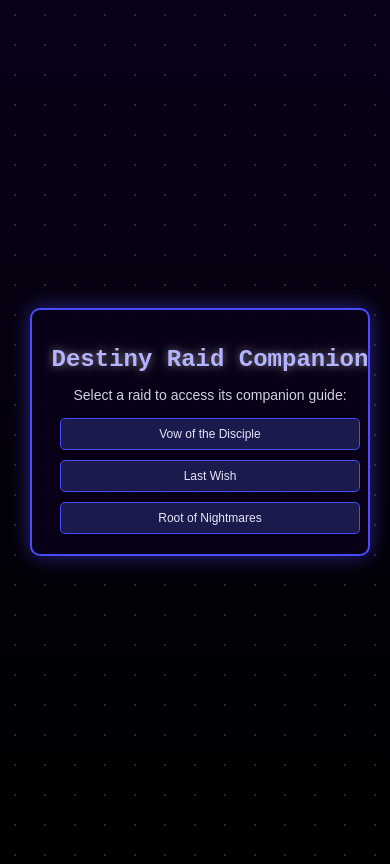
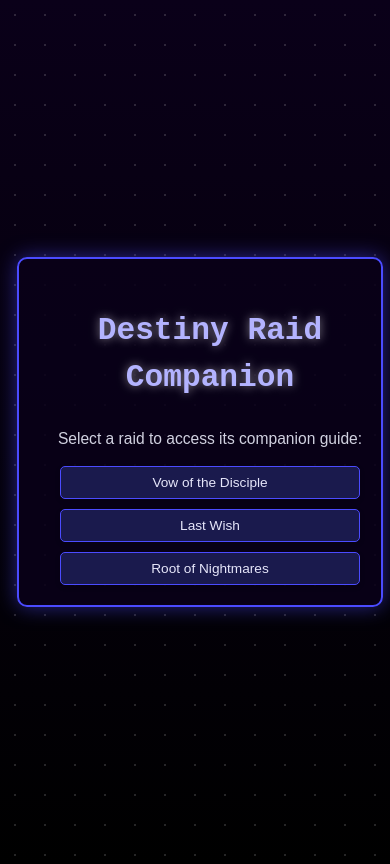
Before and after one commit to TorientalVortX/a_VowApp, a website: page public/index.html in a window 390 px wide. Drawn offline with Linux system fonts and the light colour scheme.

Commit message:
Mobile UI Improvements to Raid Selector

```diff
--- a/public/index.html
+++ b/public/index.html
@@ -1,27 +1,61 @@
-<!DOCTYPE html>
+<!doctype html>
 <html lang="en">
     <head>
-    <meta charset="UTF-8">
-    <meta name="viewport" content="width=device-width, initial-scale=1.0">
+        <meta charset="UTF-8" />
+        <meta
+            name="viewport"
+            content="width=device-width, initial-scale=1.0, maximum-scale=1.0, user-scalable=no"
+        />
+        <meta
+            name="description"
+            content="Select a Destiny 2 raid to access its companion guide for strategies and tips."
+        />
+        <meta name="theme-color" content="#0a0019" />
         <title>Destiny Raid Companion</title>
-    <link rel="stylesheet" href="./styles.css">
+        <link
+            rel="stylesheet"
+            href="./styles.css"
+            media="screen"
+            onload="this.media='all'"
+        />
+        <noscript><link rel="stylesheet" href="./styles.css" /></noscript>
     </head>
     <body>
-    <div class="container">
-        <h1>Destiny Raid Companion</h1>
-        <p>Select a raid to access its companion guide:</p>
+        <main class="container" role="navigation" aria-label="Raid Selection">
+            <h1 class="raid-title">Destiny Raid Companion</h1>
+            <p class="raid-description">
+                Select a raid to access its companion guide:
+            </p>
             <div class="raid-buttons">
-            <button class="vow-button" onclick="window.location.href='/raids/vow/'">
+                <button class="raid-button vow-button" data-raid="/raids/vow/">
                     Vow of the Disciple
                 </button>
-            <button class="last-wish-button" onclick="window.location.href='/raids/last-wish/'">
+                <button
+                    class="raid-button last-wish-button"
+                    data-raid="/raids/last-wish/"
+                >
                     Last Wish
                 </button>
-            <button class="root-nightmares-button" onclick="window.location.href='/raids/root-of-nightmares/'">
+                <button
+                    class="raid-button root-nightmares-button"
+                    data-raid="/raids/root-of-nightmares/"
+                >
                     Root of Nightmares
                 </button>
             </div>
-    </div>
-    <script src="./script.js"></script>
+        </main>
+        <script src="./script.js" type="module" defer></script>
+        <noscript>
+            <style>
+                .raid-button {
+                    pointer-events: none;
+                    opacity: 0.5;
+                }
+            </style>
+            <p class="noscript-message">
+                JavaScript is required for interactive navigation. Please enable
+                JavaScript to use this site.
+            </p>
+        </noscript>
     </body>
 </html>
--- a/public/script.js
+++ b/public/script.js
@@ -2,76 +2,120 @@
 document.addEventListener("DOMContentLoaded", () => {
     console.log("Script loaded: public/script.js");
 
-    // Function to detect mobile devices (screen width ≤480px or user agent check)
-    function isMobile() {
-        return (
-            window.innerWidth <= 480 ||
-            /Mobi|Android|iPhone|iPad|iPod|BlackBerry|IEMobile|Opera Mini/i.test(
-                navigator.userAgent,
-            )
+    // Handle raid button navigation with event delegation
+    const raidButtons = document.querySelector(".raid-buttons");
+    raidButtons.addEventListener("click", (e) => {
+        const button = e.target.closest(".raid-button");
+        if (button) {
+            const raidPath = button.getAttribute("data-raid");
+            if (raidPath) {
+                window.location.href = raidPath;
+            } else {
+                console.error(
+                    "No data-raid attribute found on button:",
+                    button,
+                );
+            }
+        }
+    });
+
+    // Detect mobile devices (screen width ≤480px or user agent)
+    const isMobile = () =>
+        window.innerWidth <= 480 ||
+        /Mobi|Android|iPhone|iPad|iPod|BlackBerry|IEMobile|Opera Mini/i.test(
+            navigator.userAgent,
         );
-    }
 
-    // Function to hide scrollbar on mobile but keep scrolling
-    function hideScrollbarOnMobile() {
+    // Hide scrollbar on mobile but maintain scrolling without affecting layout
+    const hideScrollbarOnMobile = () => {
         if (isMobile()) {
             console.log("Hiding scrollbar on mobile device");
-            document.body.style.overflow = "auto"; // Ensure scrolling is enabled
-            document.body.style.paddingRight = "0"; // Reset any padding from CSS
-            document.body.style.marginRight = "0"; // Reset any margin from CSS
+            const body = document.body;
+            const container = document.querySelector(".container");
 
-            // Use a wrapper or transform approach to hide scrollbar
-            document.body.style.position = "relative";
-            document.body.style.paddingRight = "17px"; // Compensate for hidden scrollbar width (approximate for mobile)
-            document.body.style.transform = "translateZ(0)";
-            document.body.style.webkitTransform = "translateZ(0)";
+            // Apply styles to hide scrollbar while keeping scrolling and preventing layout shifts
+            body.style.overflow = "auto";
+            body.style.paddingRight = "0"; // Reset to avoid text misalignment
+            body.style.marginRight = "0"; // Reset to prevent layout shifts
+            body.style.position = "relative";
+            body.style.transform = "translateZ(0)";
+            body.style.webkitTransform = "translateZ(0)";
+            body.style.scrollbarWidth = "none";
+            body.style.msOverflowStyle = "none";
+            body.style.WebkitOverflowScrolling = "touch";
+            body.style.WebkitScrollbarWidth = "none";
 
-            // Optional: Use a wrapper div if needed for complex layouts
-            const container = document.querySelector(".container");
             if (container) {
-                container.style.overflowY = "auto"; // Ensure container can scroll
+                container.style.overflowY = "auto";
                 container.style.paddingRight = "0"; // Reset padding
-                container.style.marginRight = "-17px"; // Offset to hide scrollbar
+                container.style.marginRight = "0"; // Reset margin to prevent misalignment
                 container.style.transform = "translateZ(0)";
                 container.style.webkitTransform = "translateZ(0)";
+                container.style.scrollbarWidth = "none";
+                container.style.msOverflowStyle = "none";
+                container.style.WebkitOverflowScrolling = "touch";
+                container.style.WebkitScrollbar = "none";
             }
+
+            // Handle touch scrolling for smooth behavior
+            let touchStartY = 0;
+            body.addEventListener(
+                "touchstart",
+                (e) => {
+                    touchStartY = e.touches[0].clientY;
+                },
+                { passive: true },
+            );
+
+            body.addEventListener(
+                "touchmove",
+                (e) => {
+                    const touchCurrentY = e.touches[0].clientY;
+                    const deltaY = touchStartY - touchCurrentY;
+                    body.scrollTop += deltaY;
+                    touchStartY = touchCurrentY;
+                    e.preventDefault(); // Prevent default scrolling if needed
+                },
+                { passive: false },
+            );
         } else {
             console.log("Desktop/tablet detected, keeping default scrollbar");
-            document.body.style.overflow = "auto";
-            document.body.style.paddingRight = "0";
-            document.body.style.marginRight = "0";
-            document.body.style.position = "";
-            document.body.style.transform = "";
-            document.body.style.webkitTransform = "";
+            const body = document.body;
+            const container = document.querySelector(".container");
 
-            const container = document.querySelector(".container");
+            // Reset styles for desktop
+            body.style.overflow = "auto";
+            body.style.paddingRight = "0";
+            body.style.marginRight = "0";
+            body.style.position = "";
+            body.style.transform = "";
+            body.style.webkitTransform = "";
+            body.style.scrollbarWidth = "";
+            body.style.msOverflowStyle = "";
+            body.style.WebkitOverflowScrolling = "";
+            body.style.WebkitScrollbarWidth = "";
+
             if (container) {
                 container.style.overflowY = "auto";
                 container.style.paddingRight = "0";
                 container.style.marginRight = "0";
                 container.style.transform = "";
                 container.style.webkitTransform = "";
+                container.style.scrollbarWidth = "";
+                container.style.msOverflowStyle = "";
+                container.style.WebkitOverflowScrolling = "";
+                container.style.WebkitScrollbar = "";
             }
         }
-    }
+    };
 
-    // Apply scrollbar hiding on load and resize
+    // Apply scrollbar hiding on load, resize, and orientation change
     hideScrollbarOnMobile();
     window.addEventListener("resize", hideScrollbarOnMobile);
+    window.addEventListener("orientationchange", hideScrollbarOnMobile);
 
-    // Handle touch events to ensure smooth scrolling
-    let touchStartY = 0;
-    document.body.addEventListener("touchstart", (e) => {
-        touchStartY = e.touches[0].clientY;
-    });
-
-    document.body.addEventListener("touchmove", (e) => {
-        if (isMobile()) {
-            const touchCurrentY = e.touches[0].clientY;
-            const deltaY = touchStartY - touchCurrentY;
-            document.body.scrollTop += deltaY;
-            touchStartY = touchCurrentY;
-            e.preventDefault(); // Prevent default scrolling behavior if needed
-        }
-    });
+    // Fallback to ensure no scrollbar appears on initial load
+    if (isMobile()) {
+        hideScrollbarOnMobile();
+    }
 });
--- a/public/styles.css
+++ b/public/styles.css
@@ -1,66 +1,217 @@
+:root {
+    --background-dark: #0a0019;
+    --background-gradient: linear-gradient(to bottom, rgba(10, 0, 25, 0.9), rgba(0, 0, 0, 1));
+    --text-light: #e6e6fa;
+    --text-subtle: #d1d1e0;
+    --border-purple: #4b4bff;
+    --shadow-purple: rgba(75, 75, 255, 0.5);
+    --button-dark: #1a1a4d;
+    --vow-hover: #ff3333;
+    --last-wish-hover: #b8860b;
+    --root-nightmares-hover: #ff8c00;
+    --dot-pattern-size: 30px;
+    --transition-speed: 0.2s;
+    --font-size-base: 1rem;
+    /* 16px */
+    --font-size-mobile: 0.875rem;
+    /* 14px */
+    --font-size-small: 0.75rem;
+    /* 12px */
+}
+
 body {
     font-family: 'Arial', sans-serif;
-    background: #0a0019; /* Deep purple base, matching Destiny’s dark theme */
-    color: #e6e6fa; /* Lavender text for contrast, tying to Last Wish purple */
+    background: var(--background-dark);
+    color: var(--text-light);
     margin: 0;
-    padding: 20px;
-    display: flex;
-    justify-content: center;
-    align-items: center;
+    padding: 1.25rem;
+    /* 20px */
     min-height: 100vh;
+    display: grid;
+    place-items: center;
+    /* Modern centering with CSS Grid */
     background-image: radial-gradient(circle, rgba(255, 255, 255, 0.15) 1px, transparent 1px),
-                     linear-gradient(to bottom, rgba(10, 0, 25, 0.9), rgba(0, 0, 0, 1));
-    background-size: 30px 30px, 100% 100%;
-    overflow-y: auto; /* Ensure body can scroll if needed */
-    -webkit-overflow-scrolling: touch; /* Smooth scrolling on mobile */
-    -webkit-transform: translateZ(0); /* Force GPU acceleration for better rendering */
+        var(--background-gradient);
+    background-size: var(--dot-pattern-size) var(--dot-pattern-size), 100% 100%;
+    line-height: 1.5;
+    overflow-y: auto;
+    -webkit-overflow-scrolling: touch;
+    -webkit-transform: translateZ(0);
     transform: translateZ(0);
 }
 
-/* Fallback to hide scrollbar on mobile (≤480px) but keep functionality */
-@media (max-width: 480px) {
+.container {
+    text-align: center;
+    background: rgba(10, 0, 25, 0.85);
+    padding: 2.5rem;
+    /* 40px */
+    border: 2px solid var(--border-purple);
+    border-radius: 0.625rem;
+    /* 10px */
+    box-shadow: 0 0 1.25rem var(--shadow-purple);
+    /* 20px */
+    max-width: 90%;
+    width: 100%;
+    overflow-y: auto;
+    display: flex;
+    flex-direction: column;
+    justify-content: flex-start;
+    /* Align content from top */
+    align-items: center;
+    /* Center horizontally */
+    -webkit-overflow-scrolling: touch;
+    -webkit-transform: translateZ(0);
+    transform: translateZ(0);
+}
+
+.raid-title {
+    color: #b3b3ff;
+    text-shadow: 0 0 0.625rem rgba(255, 255, 255, 0.5);
+    /* 10px */
+    font-family: 'Courier New', monospace;
+    font-size: clamp(1.5rem, 8vw, 2.25rem);
+    /* 24px, 36px */
+    margin-bottom: 1.25rem;
+    /* 20px */
+    font-weight: bold;
+    padding-top: 1rem;
+    /* Ensure top alignment */
+}
+
+.raid-description {
+    font-size: clamp(0.875rem, 4vw, 1.125rem);
+    /* 14px, 18px */
+    margin-bottom: 1.875rem;
+    /* 30px */
+    color: var(--text-subtle);
+    font-weight: 400;
+}
+
+.raid-buttons {
+    display: flex;
+    flex-direction: column;
+    gap: 1.25rem;
+    /* 20px */
+    align-items: center;
+    width: 100%;
+}
+
+.raid-button {
+    padding: 0.75rem 1.5rem;
+    /* 12px 24px */
+    background: var(--button-dark);
+    border: 1px solid var(--border-purple);
+    color: var(--text-light);
+    cursor: pointer;
+    border-radius: 0.3125rem;
+    /* 5px */
+    font-size: clamp(0.75rem, 3.5vw, 1rem);
+    /* 12px, 16px */
+    transition: background var(--transition-speed), box-shadow var(--transition-speed), transform var(--transition-speed);
+    width: 100%;
+    max-width: 18.75rem;
+    /* 300px */
+    font-weight: 500;
+    box-shadow: 0 0.125rem 0.3125rem rgba(0, 0, 0, 0.2);
+    /* 2px 5px */
+}
+
+.raid-button:hover,
+.raid-button:active {
+    transform: scale(1.05);
+    box-shadow: 0 0 0.9375rem var(--shadow-purple);
+    /* 15px */
+}
+
+.vow-button:hover,
+.vow-button:active {
+    background: var(--vow-hover);
+    box-shadow: 0 0 0.9375rem rgba(255, 51, 51, 0.7);
+    /* 15px */
+}
+
+.last-wish-button:hover,
+.last-wish-button:active {
+    background: var(--last-wish-hover);
+    box-shadow: 0 0 0.9375rem rgba(184, 134, 11, 0.7);
+    /* 15px */
+}
+
+.root-nightmares-button:hover,
+.root-nightmares-button:active {
+    background: var(--root-nightmares-hover);
+    box-shadow: 0 0 0.9375rem rgba(255, 140, 0, 0.7);
+    /* 15px */
+}
+
+/* Responsive adjustments */
+@media (max-width: 768px) {
     body {
-        -webkit-scrollbar-width: none; /* Firefox */
-        scrollbar-width: none; /* Chrome, Safari, Edge (modern) */
-        -webkit-overflow-scrolling: touch;
-        overflow-y: auto; /* Maintain scrolling */
-        -ms-overflow-style: none; /* IE/Edge */
+        padding: 0.9375rem;
+        /* 15px */
     }
 
-    body::-webkit-scrollbar {
-        display: none; /* Hide scrollbar in WebKit browsers (Chrome, Safari) */
-        width: 0;
-        height: 0;
+    .container {
+        padding: 1.875rem;
+        /* 30px */
     }
 
-    body::-webkit-scrollbar-track {
-        display: none;
-        background: transparent;
+    .raid-title {
+        margin-bottom: 0.9375rem;
+        /* 15px */
     }
 
-    body::-webkit-scrollbar-thumb {
-        display: none;
-        background: transparent;
+    .raid-description {
+        margin-bottom: 1.25rem;
+        /* 20px */
+    }
+
+    .raid-button {
+        padding: 0.625rem 1.25rem;
+        /* 10px 20px */
+    }
+
+    .raid-buttons {
+        gap: 0.9375rem;
+        /* 15px */
     }
 }
 
-/* Ensure container doesn’t show scrollbar on mobile (≤480px) but keep functionality */
-.container {
-    text-align: center;
-    background: rgba(10, 0, 25, 0.85); /* Dark purple background with transparency */
-    padding: 40px;
-    border: 2px solid #4b4bff; /* Bright blue-purple border, tying to Last Wish/Vow */
-    border-radius: 10px;
-    box-shadow: 0 0 20px rgba(75, 75, 255, 0.5); /* Purple-blue glow */
-    max-width: 90%;
-    overflow-y: auto; /* Allow scrolling within container if content overflows */
-    -webkit-overflow-scrolling: touch; /* Smooth scrolling on mobile */
-    -webkit-transform: translateZ(0); /* Force GPU acceleration */
-    transform: translateZ(0);
-}
+@media (max-width: 480px) {
+    body {
+        padding: 0.625rem;
+        /* 10px */
+    }
 
-/* Fallback to hide scrollbar in container on mobile (≤480px) but keep functionality */
-@media (max-width: 480px) {
+    .container {
+        padding: 1.25rem;
+        /* 20px */
+        width: 90%;
+    }
+
+    .raid-title {
+        margin-bottom: 0.625rem;
+        /* 10px */
+        padding-top: 0.5rem;
+        /* Reduce padding on mobile */
+    }
+
+    .raid-description {
+        margin-bottom: 0.9375rem;
+        /* 15px */
+    }
+
+    .raid-button {
+        padding: 0.5rem 1rem;
+        /* 8px 16px */
+    }
+
+    .raid-buttons {
+        gap: 0.625rem;
+        /* 10px */
+    }
+
+    /* Enhanced mobile scrollbar hiding (fallback, JS will handle primary logic) */
     .container {
         -webkit-scrollbar-width: none;
         scrollbar-width: none;
@@ -86,105 +237,11 @@
     }
 }
 
-h1 {
-    color: #b3b3ff; /* Light purple for title, consistent with Destiny theme */
-    text-shadow: 0 0 10px rgba(255, 255, 255, 0.5); /* Subtle white glow */
-    font-family: 'Courier New', monospace;
-    font-size: 36px;
-    margin-bottom: 20px;
+/* Noscript styles for accessibility */
+.noscript-message {
+    color: var(--text-light);
+    font-size: 0.875rem;
+    /* 14px */
+    margin-top: 1rem;
+    text-align: center;
 }
-
-p {
-    font-size: 18px;
-    margin-bottom: 30px;
-    color: #d1d1e0; /* Slightly darker lavender for readability */
-}
-
-.raid-buttons {
-    display: flex;
-    flex-direction: column;
-    gap: 20px;
-    align-items: center;
-}
-
-button {
-    padding: 12px 24px;
-    background: #1a1a4d; /* Dark purple-blue for buttons, matching Last Wish/Vow */
-    border: 1px solid #4b4bff; /* Purple-blue border */
-    color: #e6e6fa;
-    cursor: pointer;
-    border-radius: 5px;
-    font-size: 16px;
-    transition: background 0.2s, box-shadow 0.2s, transform 0.2s;
-    width: 100%;
-    max-width: 300px;
-}
-
-.vow-button:hover, .vow-button:active {
-    background: #ff3333; /* Vow’s dark red */
-    box-shadow: 0 0 15px rgba(255, 51, 51, 0.7); /* Red glow */
-    transform: scale(1.05);
-}
-
-.last-wish-button:hover, .last-wish-button:active {
-    background: #b8860b; /* Last Wish’s dark gold */
-    box-shadow: 0 0 15px rgba(184, 134, 11, 0.7); /* Gold glow */
-    transform: scale(1.05);
-}
-
-.root-nightmares-button:hover, .root-nightmares-button:active {
-    background: #ff8c00; /* Bright orange for Root of Nightmares */
-    box-shadow: 0 0 15px rgba(255, 140, 0, 0.7); /* Orange glow */
-    transform: scale(1.05);
-}
-
-.root-nightmares-button {
-    background: #1a1a4d; /* Default dark purple-blue, matching other buttons */
-    border: 1px solid #4b4bff; /* Purple-blue border, consistent with default theme */
-}
-
-/* Responsive adjustments */
-@media (max-width: 768px) {
-    .container {
-        padding: 30px;
-    }
-    h1 {
-        font-size: 28px;
-        margin-bottom: 15px;
-    }
-    p {
-        font-size: 16px;
-        margin-bottom: 20px;
-    }
-    button {
-        padding: 10px 20px;
-        font-size: 14px;
-    }
-    .raid-buttons {
-        gap: 15px; /* Slightly reduced spacing */
-    }
-}
-
-@media (max-width: 480px) {
-    body {
-        padding: 10px;
-    }
-    .container {
-        padding: 20px;
-    }
-    h1 {
-        font-size: 24px;
-        margin-bottom: 10px;
-    }
-    p {
-        font-size: 14px;
-        margin-bottom: 15px;
-    }
-    button {
-        padding: 8px 16px;
-        font-size: 12px;
-    }
-    .raid-buttons {
-        gap: 10px; /* Further reduced for small screens */
-    }
-}
```
Lines whose indentation alone changed are shown as unchanged.
